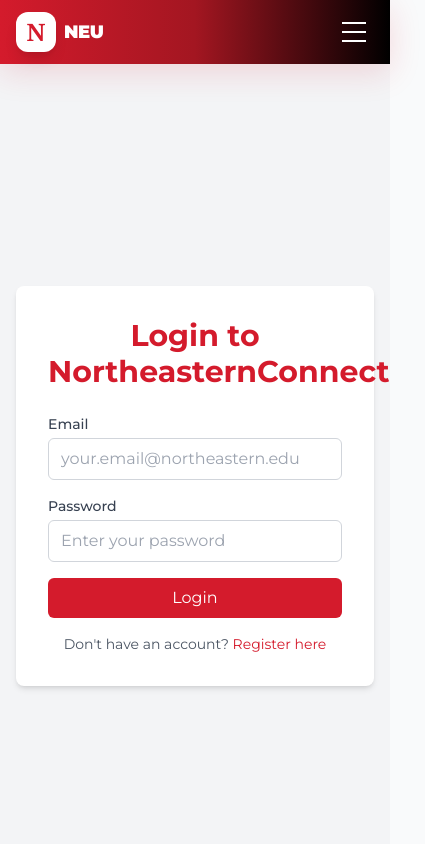
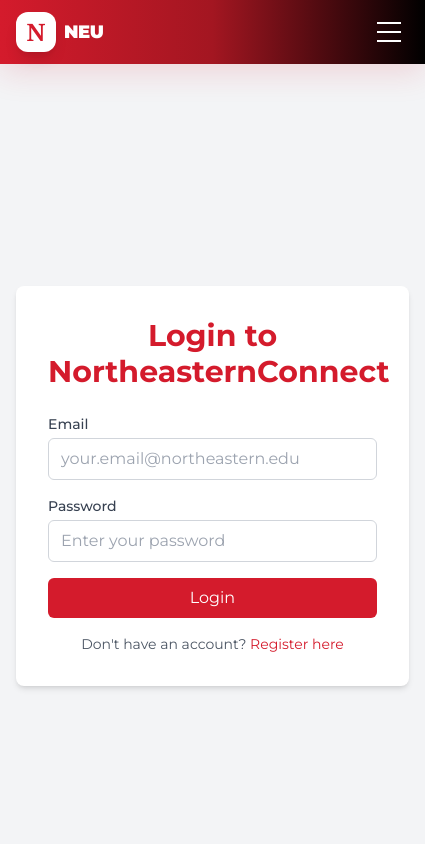
Before and after one commit to Addy-9595/nexusnu-frontend, a React (Vite) app: page /login in a window 390 px wide. Shown: the top 844 px of the page, 425 px wide, since content can reach past the window. Built offline with nearby package versions, Linux system fonts and the light colour scheme; no server answers.

Commit message:
corrected navbar dropdown bg, removed some spaces, added specific types to replace any type.

```diff
--- a/src/components/layout/Navbar.tsx
+++ b/src/components/layout/Navbar.tsx
@@ -181,12 +181,12 @@
       </div>
 
       <div
-        className={`lg:hidden fixed inset-0 bg-northeastern-black/95 backdrop-blur-lg transition-all duration-300 ${
+        className={`lg:hidden fixed inset-0 backdrop-blur-lg transition-all duration-300 ${
           mobileMenuOpen ? 'opacity-100 visible' : 'opacity-0 invisible'
         }`}
         style={{ top: '64px' }}
       >
-        <div className="container mx-auto px-4 py-8">
+        <div className="container mx-auto px-4 py-8 bg-northeastern-red/100">
           <div className="flex flex-col space-y-4">
             <Link
               to="/"
--- a/src/index.css
+++ b/src/index.css
@@ -11,8 +11,10 @@
 
   body {
     @apply bg-northeastern-gray-50 text-northeastern-gray-900 font-sans antialiased;
-    margin: 0;
     min-height: 100vh;
+    min-width: 425px;
+    max-width: 100vw;
+    margin: 0 auto;
   }
 
   h1, h2, h3, h4, h5, h6 {
--- a/src/pages/Home.tsx
+++ b/src/pages/Home.tsx
@@ -2,6 +2,10 @@
 import { Link } from 'react-router-dom';
 import { useAuth } from '../context/AuthContext';
 import api from '../services/api';
+
+import type {
+  Comment
+} from '../types';
 
 interface Post {
   _id: string;
@@ -12,7 +16,7 @@
     name: string;
   };
   likes: string[];
-  comments: any[];
+  comments: Comment[];
   tags: string[];
   createdAt: string;
 }
@@ -69,9 +73,10 @@
           : [];
 
         setUpcomingEvents(eventsData);
-      } catch (error: any) {
+      } catch (error: Error | unknown) {
         console.error('Error fetching data:', error);
-        setError(error.response?.data?.message || 'Failed to load content');
+        const errorMessage = error instanceof Error ? error.message : 'Failed to load content';
+        setError(errorMessage);
         // Set empty arrays on error to prevent crashes
         setRecentPosts([]);
         setUpcomingEvents([]);
--- a/src/services/api.ts
+++ b/src/services/api.ts
@@ -108,7 +108,7 @@
 export const chatAPI = {
   getConversations: () => api.get<{ conversations: Conversation[] }>('/chat/conversations'),
   getMessages: (conversationId: string, page?: number) =>
-    api.get<{ messages: Message[]; pagination: any }>(`/chat/${conversationId}?page=${page || 1}`),
+    api.get<{ messages: Message[]; pagination: { page: number; totalPages: number; total: number } }>(`/chat/${conversationId}?page=${page || 1}`),
   sendMessage: (recipientId: string, content: string) =>
     api.post<{ message: string; data: Message }>('/chat/send', { recipientId, content }),
   markAsRead: (messageId: string) =>
```
